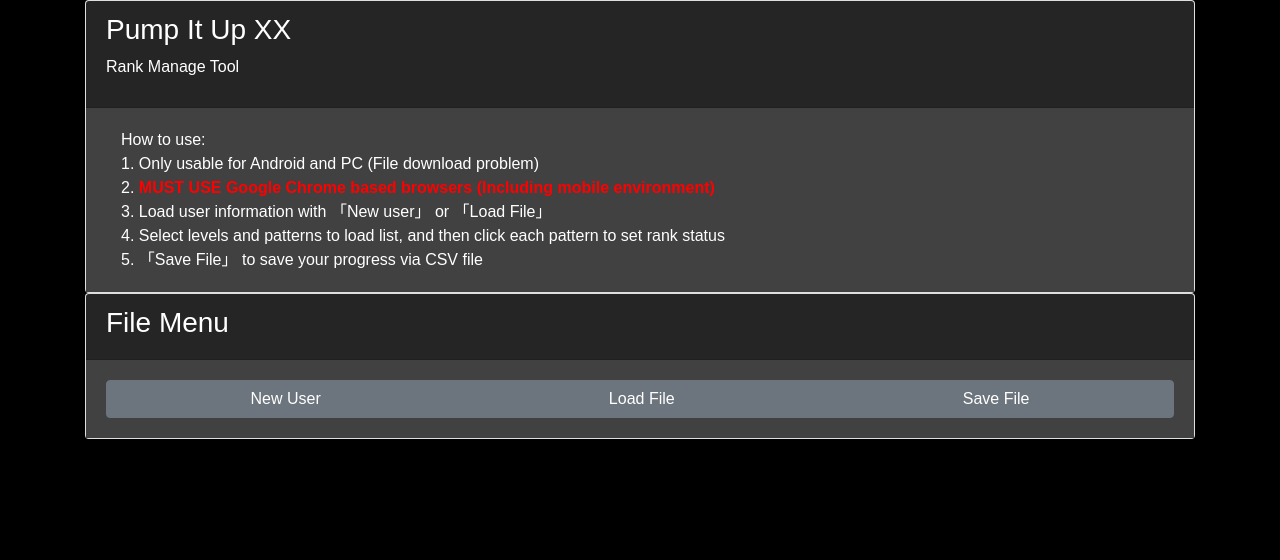
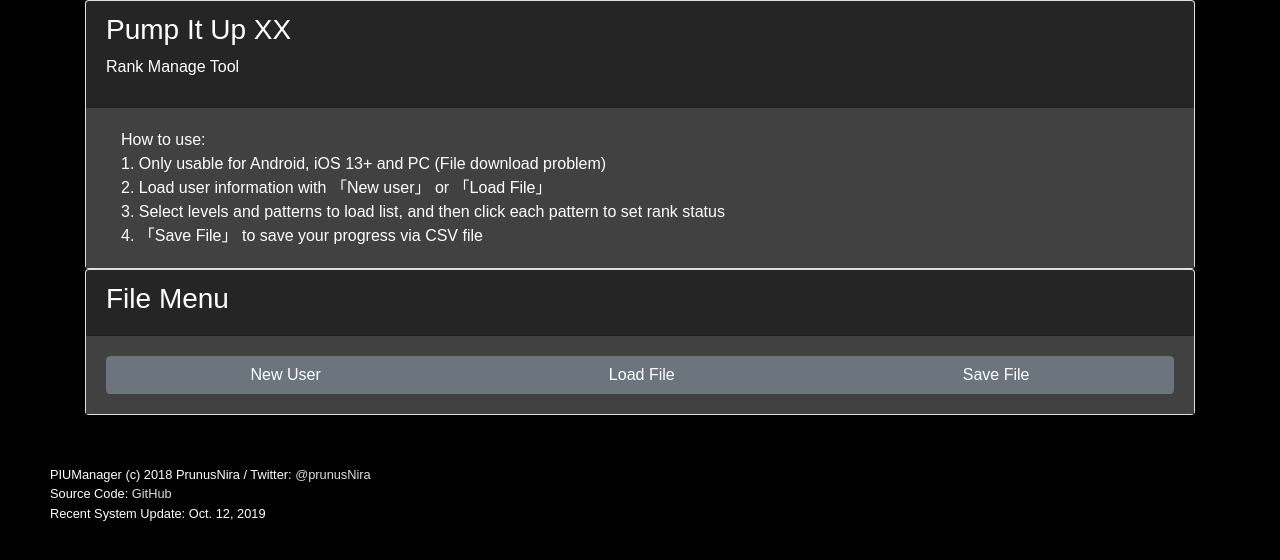
Before and after one commit to prunusnira/piumanager, a React (Create React App) app: page / in a window 1280 px wide. Shown: the top 560 px of the page. Built offline with nearby package versions, Linux system fonts and the light colour scheme.

Commit message:
bug fix, screenshot added

```diff
--- a/package.json
+++ b/package.json
@@ -6,6 +6,8 @@
     "axios": "^0.19.0",
     "bootstrap": "^4.3.1",
     "express": "^4.17.1",
+    "file-url": "^3.0.0",
+    "html2canvas": "^1.0.0-rc.5",
     "mariadb": "^2.1.1",
     "react": "^16.9.0",
     "react-dom": "^16.9.0",
--- a/src/App.js
+++ b/src/App.js
@@ -1,10 +1,12 @@
 import React from 'react';
 import PIUTable from './piutable/piutable';
+import PIUFooter from './piutable/piufooter'
 
 function App() {
   return (
     <div className="App">
       <PIUTable />
+      <PIUFooter />
     </div>
   );
 }
--- a/src/piutable/piu-custom.css
+++ b/src/piutable/piu-custom.css
@@ -8,7 +8,7 @@
  * 2. Also, products and libraries used to implement
  *    this server are on USED-LIBRARIES file on root
  *****************************************************/
-html {
+html, body {
 	height: 100%;
 }
 
@@ -65,3 +65,8 @@
 .modal-body {
 	background-color: rgb(65, 65, 65);
 }
+
+.hide-scrollbar {
+    overflow: "-moz-hidden-unscrollable";
+	overflow: "hidden";
+}
--- /dev/null
+++ b/src/piutable/piufooter.js
@@ -0,0 +1,32 @@
+import React, {Component} from 'react';
+import {
+    Row,
+    Col
+} from 'reactstrap';
+
+const astyle = {
+    color: "#dddddd",
+    textDecoration: "none"
+}
+
+class PIUFooter extends Component {
+    render() {
+        return (
+            <footer style={{padding: "50px",
+                            height: "50px",
+                            fontSize: "80%"}}>
+                <Row>
+                    <Col xs="12">
+                        PIUManager (c) 2018 PrunusNira / Twitter: <a style={astyle} href="https://twitter.com/prunusnira" target="_blink">@prunusNira</a><br/>
+                        Source Code:&nbsp;
+                        <a style={astyle} href="https://github.com/prunusnira/piumanager"
+                            target="_blank">GitHub</a><br/>
+                        Recent System Update: Oct. 12, 2019
+                    </Col>
+                </Row>
+            </footer>
+        )
+    }
+}
+
+export default PIUFooter;
--- a/src/piutable/piutable.js
+++ b/src/piutable/piutable.js
@@ -5,6 +5,7 @@
 import UserDialog from './UserInfoDialog';
 import PatternUpdateDialog from './PatternUpdateDialog';
 import Lang from './language';
+import html2canvas from 'html2canvas';
 
 import {
     Container,
@@ -703,6 +704,26 @@
         }
     }
 
+    scrShot(divname, filename) {
+        window.scrollTo(0, 0);
+        const div = document.getElementById(divname);
+        html2canvas(div, {
+            useCORS: true,
+            allowTaint: false,
+            backgroundColor: "#000000",
+            scale: 1
+        })
+        .then(function(canvas) {
+            const el = document.createElement("a");
+            el.href = canvas.toDataURL("image/jpeg");
+            el.download = filename;
+            el.click();
+        })
+        .catch(function (error) {
+            console.error('oops, something went wrong!', error);
+        });
+    }
+
     render() {
         const self = this;
 
@@ -723,10 +744,9 @@
                                 <Col xs="12" id="howto">
                                     {txtPIU.howto1[self.lang]}<br/>
                                     1. {txtPIU.howto2[self.lang]}<br/>
-                                    2. <b><font color='red'>{txtPIU.howto3[self.lang]}</font></b><br/>
+                                    2. {txtPIU.howto3[self.lang]}<br/>
                                     3. {txtPIU.howto4[self.lang]}<br/>
-                                    4. {txtPIU.howto5[self.lang]}<br/>
-                                    5. {txtPIU.howto6[self.lang]}
+                                    4. {txtPIU.howto5[self.lang]}
                                 </Col>
                             </CardBody>
                         </Card>
@@ -851,6 +871,30 @@
                     <Col xs="12">
                         <Card>
                             <CardHeader style={chback}>
+                                <h3>{txtPIU.scrshot[this.lang]}</h3>
+                            </CardHeader>
+                            <CardBody>
+                                <Row>
+                                    <Col xs="12">
+                                        {txtPIU.scrdesc[this.lang]}
+                                    </Col>
+                                </Row>
+                                <Row>
+                                    <Col xs="12" className="text-center">
+                                        <Button onClick={() => self.scrShot('targetTable', "piu_"+self.state.username+"_"+self.state.steptype+"_"+self.state.steplv+"_"+this.unixTimeToText(new Date().getTime())+".jpg")}>
+                                            {txtPIU.scrbtn[this.lang]}
+                                        </Button>
+                                    </Col>
+                                </Row>
+                            </CardBody>
+                        </Card>
+                    </Col>
+                </Row>
+
+                <Row style={{display: self.state.loaded ? "block" : "none"}}>
+                    <Col xs="12">
+                        <Card>
+                            <CardHeader style={chback}>
                                 <h3>{txtPIU.songtype[self.lang]}</h3>
                             </CardHeader>
                             <CardBody className="text-center">
@@ -875,13 +919,15 @@
                     </Col>
                 </Row>
 
-                <Row style={{display: self.state.loaded ? "block" : "none"}}>
+                <Row
+                    style={{display: self.state.loaded ? "block" : "none"}}
+                    id="targetTable">
                     <Col xs="12">
-                        <Card id="targetTable">
+                        <Card>
                             <CardHeader className="text-center" style={chback}>
                                 <Col xs="12">
                                     <h3>Pump It Up XX</h3>
-                                    <h4><span id="type"></span> Lv.<span id="lv"></span> Clear Table</h4>
+                                    <h4>{self.state.steptype} Lv.{self.state.steplv} Clear Table</h4>
                                 </Col>
                                 <Col xs="12" id="username2">
                                     Player: {self.state.username} / Lv. {self.state.userlv}
--- a/src/piutable/tablerow.js
+++ b/src/piutable/tablerow.js
@@ -1,10 +1,8 @@
 import React, {Component, Fragment} from 'react';
-import txtPIU from './txtpiu';
 
 import { Col } from 'reactstrap';
 
-const piuimg = "https://data.gitadora.info/img/piumusic/";
-const lang = "ko";
+const piuimg = "https://piu.gitadora.info/jacket/";
 
 class PIUTableObj extends Component {
     constructor(props) {
--- a/src/piutable/txtpiu.js
+++ b/src/piutable/txtpiu.js
@@ -15,26 +15,21 @@
         "en":"How to use:"
     },
     howto2: {
-        "jp":"Android, PCで使えます (ファイル保存問題)",
-        "ko":"Android, PC에서만 사용 가능 (파일 다운로드 문제)",
-        "en":"Only usable for Android and PC (File download problem)"
+        "jp":"Android, iOS 13+, PCで使えます (ファイル保存問題)",
+        "ko":"Android, iOS 13 이상, PC에서만 사용 가능 (파일 다운로드 문제)",
+        "en":"Only usable for Android, iOS 13+ and PC (File download problem)"
     },
     howto3: {
-        "jp":"必ずGoogle Chrome系のブラウザを使用 (モバイル環境も)",
-        "ko":"반드시 구글 크롬 계열의 브라우저를 사용한다 (모바일도 마찬가지)",
-        "en":"MUST USE Google Chrome based browsers (Including mobile environment)"
-    },
-    howto4: {
         "jp":"「新規作成」や「ファイル読み」でユーザー情報を読み出す",
         "ko":"「신규유저」나「파일열기」버튼을 눌러 정보를 불러옴",
         "en":"Load user information with 「New user」 or 「Load File」"
     },
-    howto5: {
+    howto4: {
         "jp":"難易度を選択して譜面を選び、ランク情報を設定",
         "ko":"난이도/패턴을 선택하여 랭크 정보를 설정",
         "en":"Select levels and patterns to load list, and then click each pattern to set rank status"
     },
-    howto6: {
+    howto5: {
         "jp":"「ファイル保存」でCSVファイルをダウンロード",
         "ko":"「파일저장」버튼을 누르고 CSV 파일을 보관",
         "en":"「Save File」 to save your progress via CSV file"
@@ -208,6 +203,21 @@
             "ko":"급",
             "en":"+"
         }
+    },
+    scrshot: {
+        "jp":"スクショを取る",
+        "ko":"스크린샷 찍기",
+        "en":"Screenshot"
+    },
+    scrdesc: {
+        "jp":"現在のクリア表を撮ってファイルで保存します",
+        "ko":"현재 클리어 표에 대한 스크린샷을 찍어 파일로 저장합니다",
+        "en":"Save screenshot for current clear table"
+    },
+    scrbtn: {
+        "jp":"スクショを取る (ファイルダウンロード)",
+        "ko":"스크린샷 찍기 (파일 다운로드)",
+        "en":"Take Screenshot (File download)"
     }
 }
 
```
Also changed, not shown: 1 other file (tests, documents, lock files or other folders).
